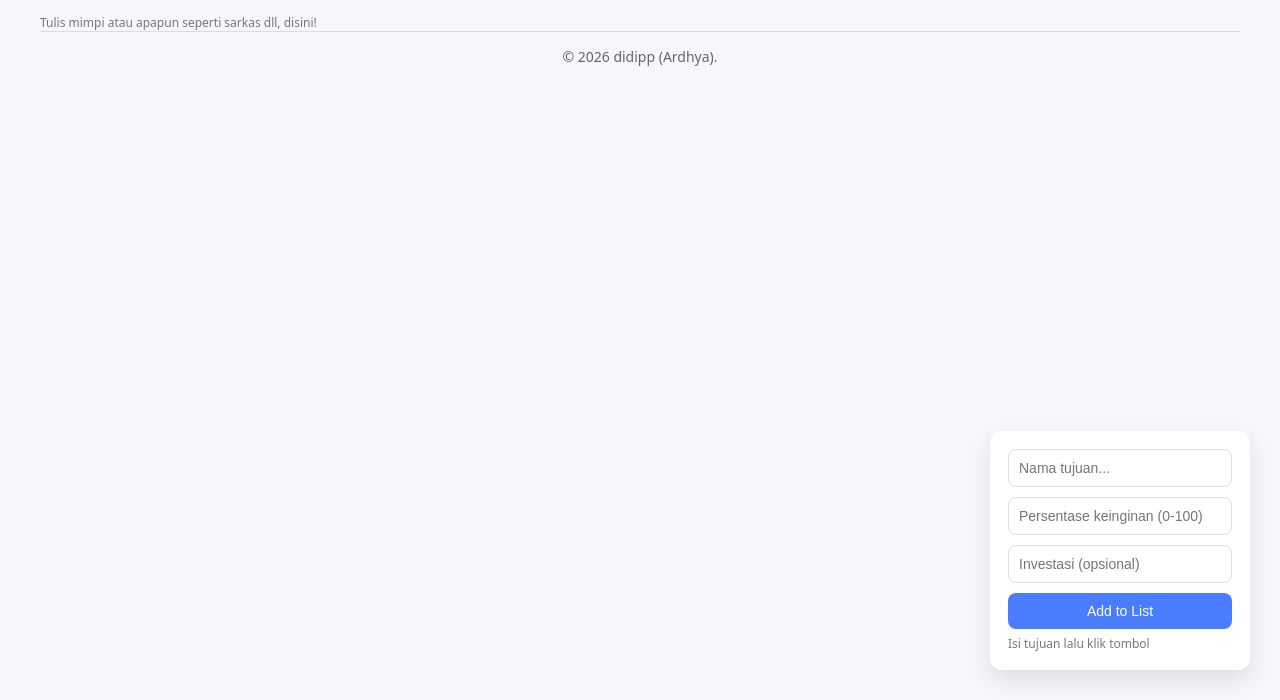
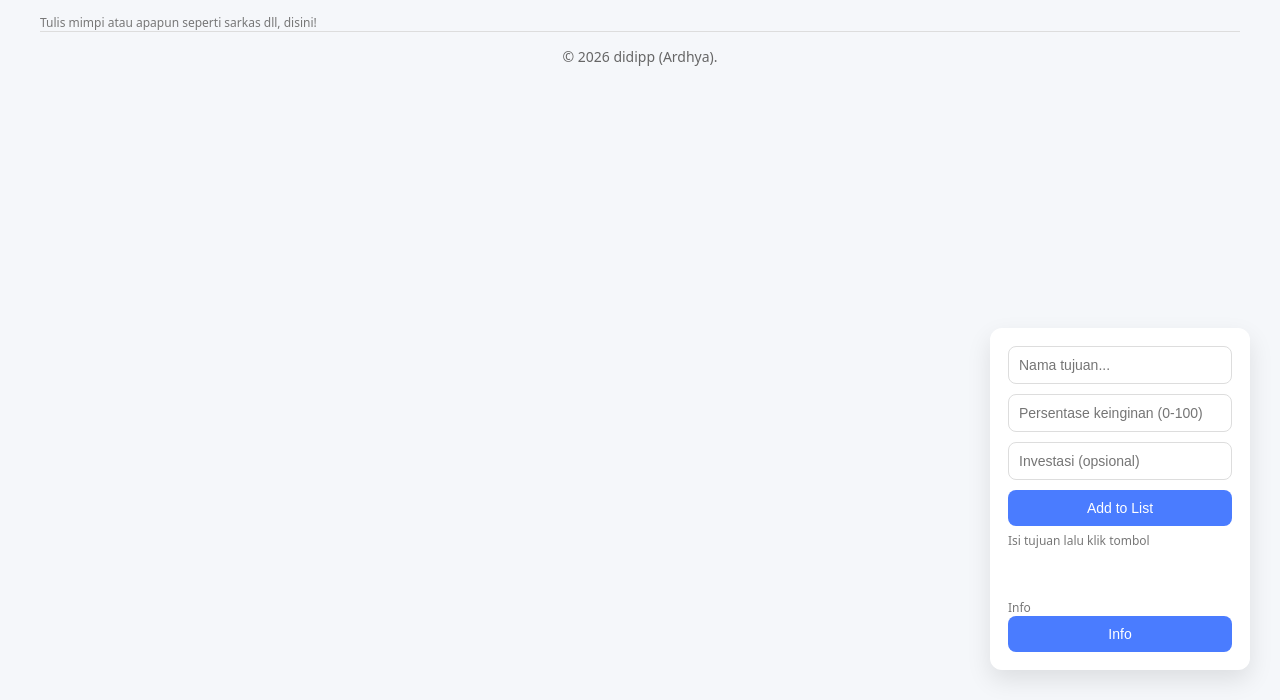
Before and after one commit to ArgusCalonDev/NGIPI, a plain HTML site: page index.html in a window 1280 px wide. Shown: the part 100-800 px from the top of the page. Drawn offline with Linux system fonts and the light colour scheme.

Commit message:
Menambahkan navigasi ke halaman info

```diff
--- a/index.html
+++ b/index.html
@@ -53,6 +53,15 @@
       Isi tujuan lalu klik tombol
     </p>
 
+    <br><br>
+    <p class="small-text">
+      Info
+    </p>
+
+    <a href="info.html">
+      <button>Info</button>
+    </a>
+
   </div>
 
   <footer>
```
